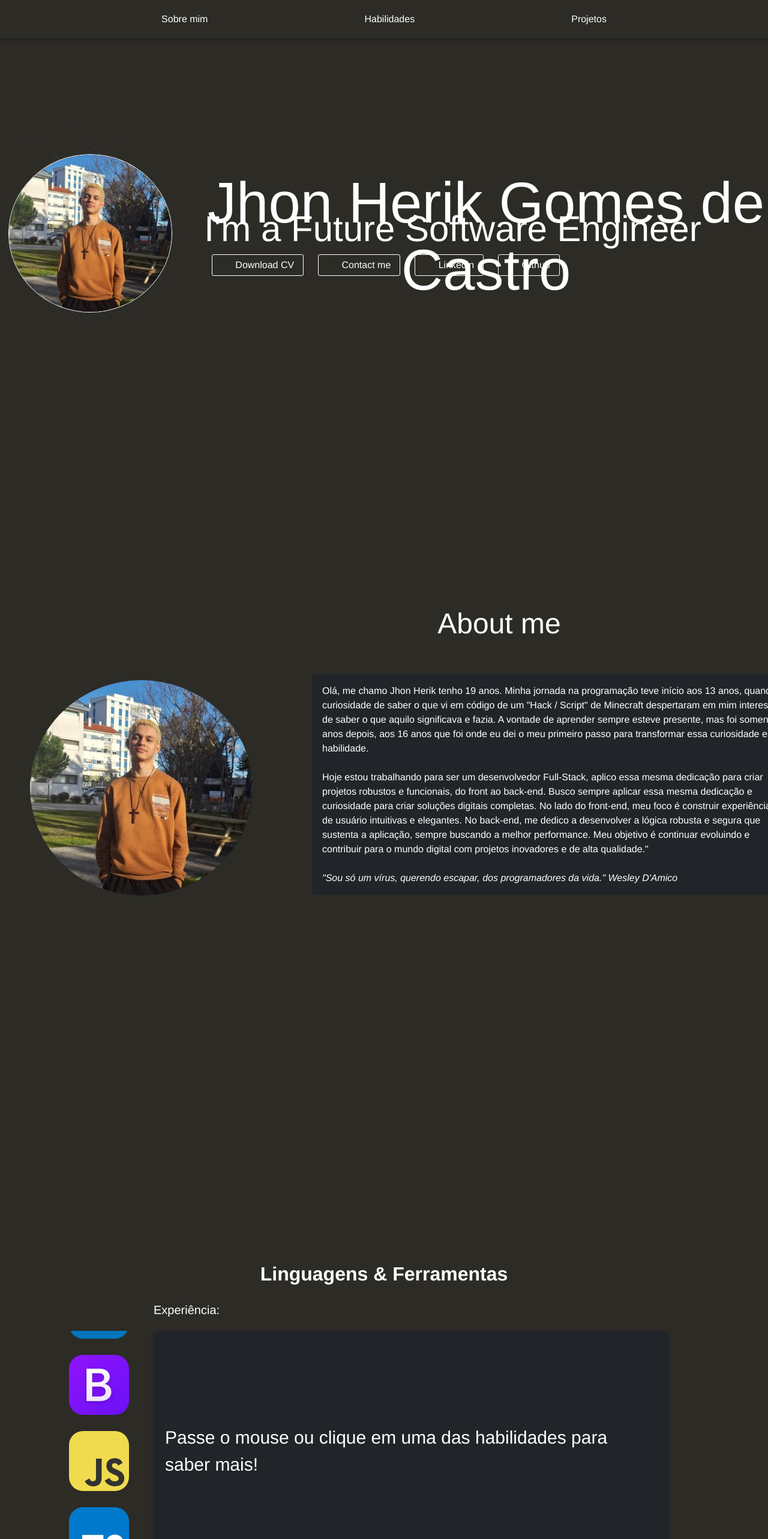
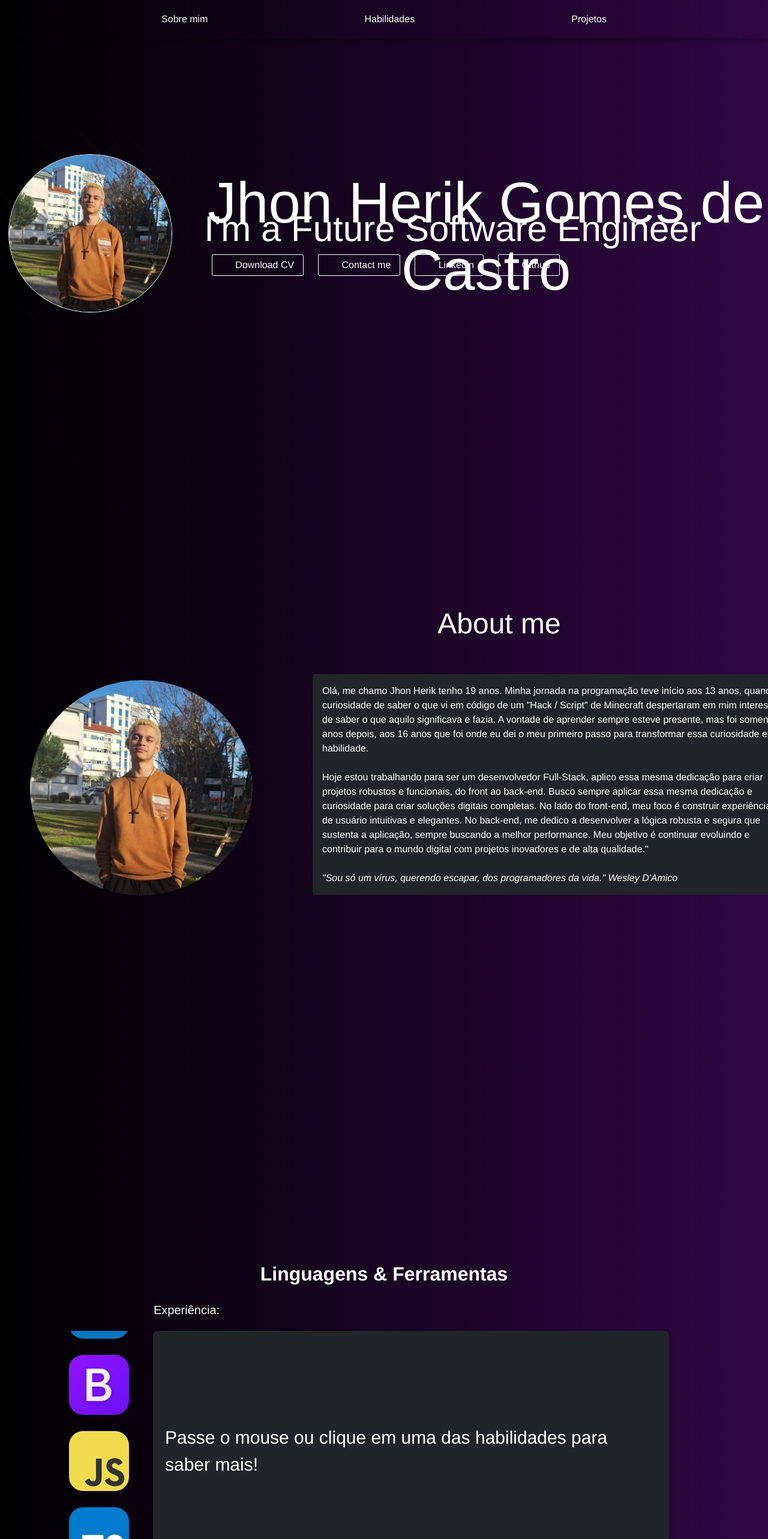
Before and after one commit to jhonherikgc/Portf-lio-Dev, a React (Vite) app: page / in a window 1280 px wide. Shown: the top 2566 px of the page at 60% size. Built offline with nearby package versions, Linux system fonts and the light colour scheme; some icons are missing.

Commit message:
theme pallete gradient

```diff
--- a/src/components/Navbar.tsx
+++ b/src/components/Navbar.tsx
@@ -3,6 +3,7 @@ import { AppBar, MenuItem, Toolbar, styled } from "@mui/material"
 
 const NavBar = () => {
     const StyledToobar = styled(Toolbar)(() => ({
+        background: "linear-gradient(to right, #000000, #2F0743)",
         display: "flex",
         justifyContent: "space-evenly"
     }))
--- a/src/pages/Sections/About/About.tsx
+++ b/src/pages/Sections/About/About.tsx
@@ -4,7 +4,7 @@ import { Fade, Slide } from "react-awesome-reveal";
 // --- Styled Components --- //
 
 const StyledAbout = styled("section")(({ theme }) => ({
-  backgroundColor: theme.palette.primary.main,
+  background: theme.palette.gradient.dark,
   height: "100%",
   marginTop: "-10vh",
   display: "flex",
--- a/src/pages/Sections/Hero/Hero.tsx
+++ b/src/pages/Sections/Hero/Hero.tsx
@@ -10,7 +10,7 @@ import { Fade, Slide } from "react-awesome-reveal";
 
 // Styled Components
 const StyledHero = styled("div")(({ theme }) => ({
-  backgroundColor: theme.palette.primary.main,
+  background: theme.palette.gradient.dark,
   height: "100vh",
   display: "flex",
   alignItems: "center",
@@ -21,6 +21,7 @@ const StyledHero = styled("div")(({ theme }) => ({
     paddingTop: "0",
   },
 }));
+
 
 const StyledImg = styled("img")(({ theme }) => ({
   width: "75%",
--- a/src/pages/Sections/Projects/ProjectSection.tsx
+++ b/src/pages/Sections/Projects/ProjectSection.tsx
@@ -179,11 +179,10 @@ const ProjectRow: React.FC<ProjectRowProps> = ({
 };
 
 /** Componente com DOIS cards */
-export default function ProjetosExemplo() {
+export default function Projects() {
   const pageStyle: React.CSSProperties = {
-    marginTop: "400px",
     minHeight: "100vh",
-    background: "#2c2b26",
+    background: "linear-gradient(to right, #000000, #2F0743);",
     padding: 24,
     display: "flex",
     flexDirection: "column",
--- a/src/pages/Sections/SkillsSection/SkillsSection.tsx
+++ b/src/pages/Sections/SkillsSection/SkillsSection.tsx
@@ -61,7 +61,7 @@ const SkillsSectionWrapper = styled.div`
   align-items: center;
   justify-content: center;
   width: 100%;
-  background-color: #2c2b26;
+  background: linear-gradient(to right, #000000, #2F0743);
 `;
 
 const SkillsContainer = styled.div`
@@ -146,6 +146,7 @@ const TextContainer = styled.div`
   padding: 20px;
   font-size: 30px;
   background-color: #212529;
+  margin-bottom: 400px;
   border-radius: 8px;
   box-shadow: 0 4px 8px rgba(0, 0, 0, 0.1);
   display: flex;
```
Lines whose indentation alone changed are shown as unchanged.
